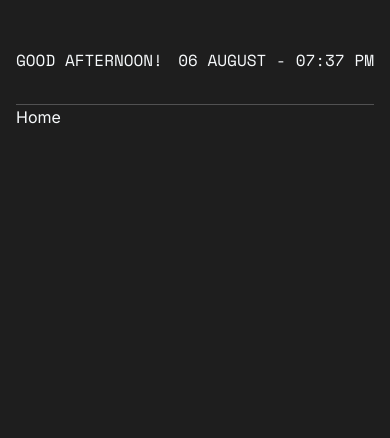
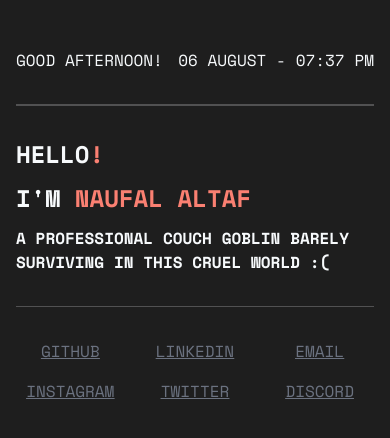
Before and after one commit to naogws/blog, a Next.js app: page / in a window 390 px wide. Shown: the top 438 px of the page. Built offline with nearby package versions, Linux system fonts and the light colour scheme.

Commit message:
Add home components

```diff
--- a/app/page.tsx
+++ b/app/page.tsx
@@ -1,7 +1,23 @@
+import { Space_Mono } from 'next/font/google';
+import Splash from '@/components/Home/Splash';
+import Socials from '@/components/Home/Socials';
+
+const spaceMono = Space_Mono({
+  weight: ['400', '700'],
+  subsets: ['latin'],
+});
+
 export default function Home() {
   return (
-    <main>
-      <h1>Home</h1>
+    <main className='space-y-8 md:space-y-12'>
+      <div
+        className={`${spaceMono.className} flex flex-col md:flex-row md:items-center md:justify-between space-y-8 md:space-y-0`}
+      >
+        <hr className='mobile-only opacity-25' />
+        <Splash />
+        <hr className='mobile-only opacity-25' />
+        <Socials />
+      </div>
     </main>
   );
 }
--- /dev/null
+++ b/components/Home/Socials.tsx
@@ -0,0 +1,15 @@
+'use client';
+
+import useScreenSize from '@/hooks/useScreenSize';
+import SocialsIcons from '@/components/Home/SocialsIcons';
+import SocialsText from '@/components/Home/SocialsText';
+
+export default function Socials() {
+  const { width } = useScreenSize();
+
+  return (
+    <div className='w-full md:flex md:justify-end'>
+      {width > 768 ? <SocialsIcons /> : <SocialsText />}
+    </div>
+  );
+}
--- /dev/null
+++ b/components/Home/SocialsText.tsx
@@ -0,0 +1,54 @@
+export default function SocialsText() {
+  return (
+    <div className='grid grid-cols-3 gap-4 md:gap-12 text-gray-500 underline uppercase'>
+      <a
+        href='https://github.com/naogws'
+        className='m-auto'
+        rel='noopener noreferrer'
+        target='_blank'
+      >
+        GitHub
+      </a>
+      <a
+        href='https://linkedin.com/in/naufal-altaf-128143309'
+        className='m-auto'
+        rel='noopener noreferrer'
+        target='_blank'
+      >
+        LinkedIn
+      </a>
+      <a
+        href='mailto:nao@altaf.xyz'
+        className='m-auto'
+        rel='noopener noreferrer'
+        target='_blank'
+      >
+        Email
+      </a>
+      <a
+        href='https://instagram.com/naogws'
+        className='m-auto'
+        rel='noopener noreferrer'
+        target='_blank'
+      >
+        Instagram
+      </a>
+      <a
+        href='https://twitter.com/naogws'
+        className='m-auto'
+        rel='noopener noreferrer'
+        target='_blank'
+      >
+        Twitter
+      </a>
+      <a
+        href='https://discord.com/users/'
+        className='m-auto'
+        rel='noopener noreferrer'
+        target='_blank'
+      >
+        Discord
+      </a>
+    </div>
+  );
+}
--- /dev/null
+++ b/components/Home/Splash.tsx
@@ -0,0 +1,15 @@
+export default function Splash() {
+  return (
+    <div className='w-full flex flex-col space-y-3 font-bold'>
+      <h1 className='uppercase text-2xl md:text-5xl'>
+        Hello<span className='text-primary'>!</span>
+      </h1>
+      <h1 className='uppercase text-2xl md:text-5xl'>
+        I&apos;m <span className='text-primary'>Naufal Altaf</span>
+      </h1>
+      <p className='uppercase'>
+        A professional couch goblin barely surviving in this cruel world :(
+      </p>
+    </div>
+  );
+}
```
Also changed, not shown: components/Home/SocialsIcons.tsx (added, +83 -0 lines).
